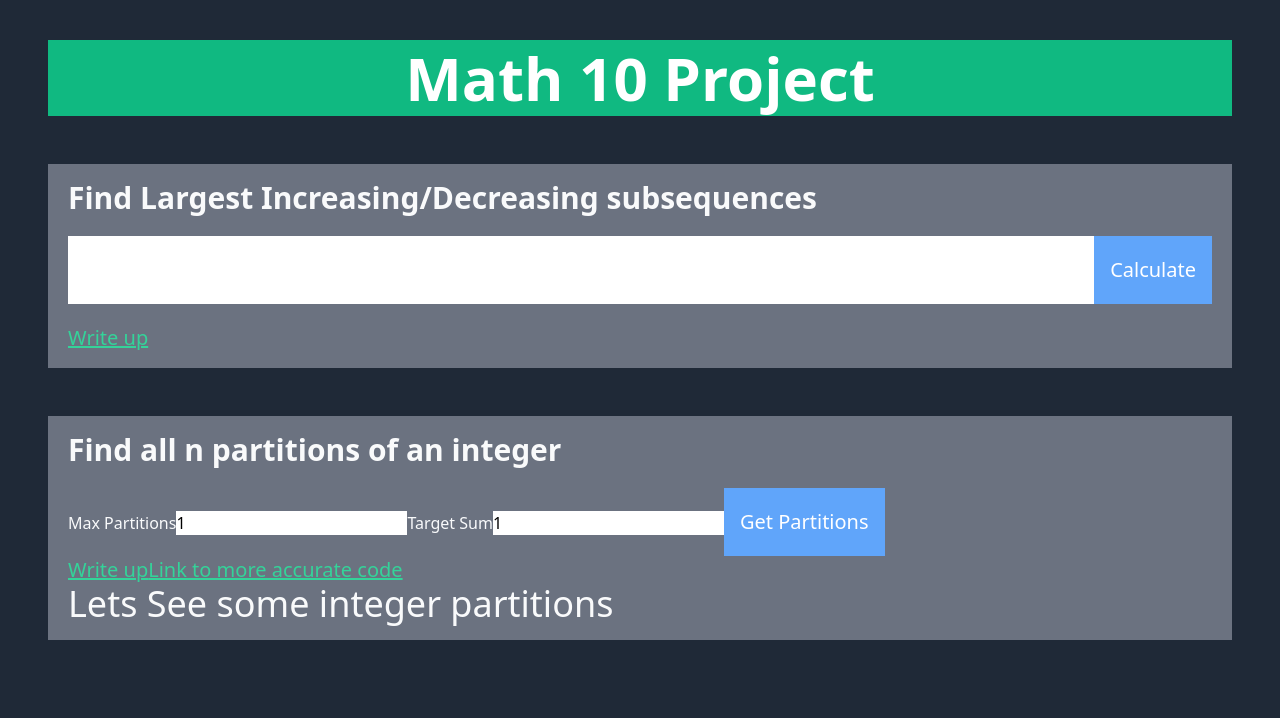
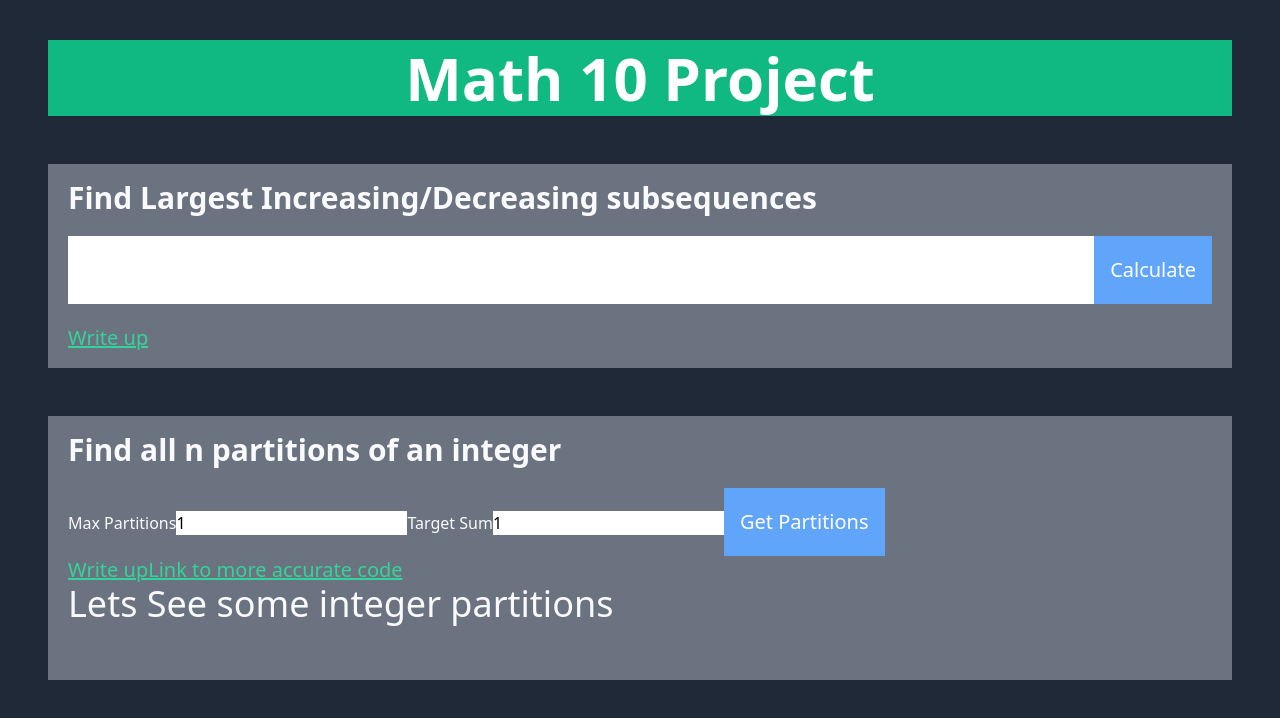
Before and after one commit to carlosdlroca/math10-project, a Gatsby site: page / in a window 1280 px wide. Built offline with nearby package versions, Linux system fonts and the light colour scheme; Gatsby itself is replaced by a stand-in of ours.

Commit message:
add margin bottom to paragraph tags

```diff
--- a/src/styles/global.css
+++ b/src/styles/global.css
@@ -24,6 +24,6 @@
     @apply font-bold text-4xl mt-5 mb-2;
   }
   p {
-    @apply leading-7;
+    @apply leading-7 mb-10;
   }
 }
```
